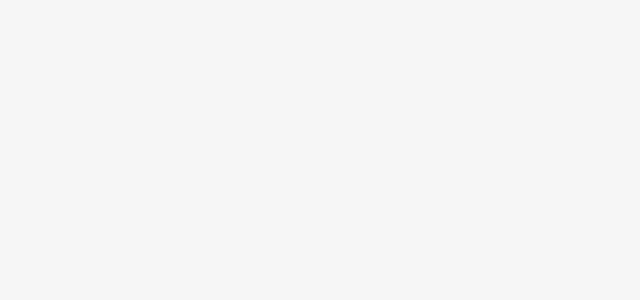
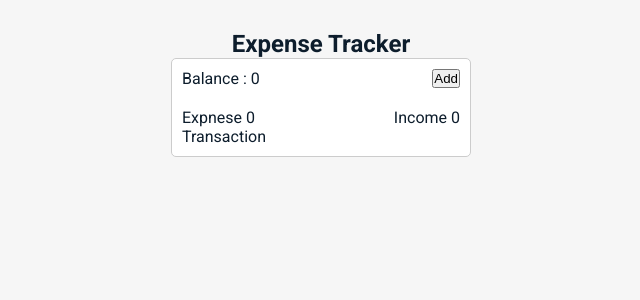
Before and after one commit to HesamMarshal/expense-tracker, a React (Create React App) app: page / in a window 1280 px wide. Shown: the top 300 px of the page, without its empty margins (319-959 px from the left). Built offline with nearby package versions, Linux system fonts and the light colour scheme.

Commit message:
add templates of project

```diff
--- a/src/App.css
+++ b/src/App.css
@@ -12,3 +12,26 @@
   padding-top: 30px;
   font-family: 'Roboto', sans-serif;
 }
+
+.container {
+  display: flex;
+  flex-direction: column;
+  width: 300px;
+  background-color: #fff;
+  padding: 10px;
+  border: 1px solid #ccc;
+  border-radius: 5px;
+}
+
+.topSection {
+  display: flex;
+  justify-content: space-between;
+  align-items: center;
+  margin-bottom: 20px;
+}
+
+.resultSection {
+  display: flex;
+  justify-content: space-between;
+  align-items: center;
+}
--- a/src/App.js
+++ b/src/App.js
@@ -1,7 +1,15 @@
 import "./App.css";
+import ExpenseApp from "./components/ExpenseApp";
 
 function App() {
-  return <div className="App"></div>;
+  return (
+    <div className="App">
+      <header>
+        <h2>Expense Tracker</h2>
+      </header>
+      <ExpenseApp />
+    </div>
+  );
 }
 
 export default App;
--- /dev/null
+++ b/src/components/ExpenseApp.js
@@ -0,0 +1,23 @@
+import { useState } from "react";
+import TransactionComponent from "./TransactionComponent";
+
+const ExpenseApp = () => {
+  const [expense, setExpense] = useState(0);
+  const [income, setIncome] = useState(0);
+  const [transactions, setTransactions] = useState([]);
+  return (
+    <section className="container">
+      <div className="topSection">
+        <p>Balance : {income - expense}</p>
+        <button>Add</button>
+      </div>
+      <div className="resultSection">
+        <div> Expnese {expense}</div>
+        <div> Income {income}</div>
+      </div>
+      <TransactionComponent transactions={transactions} />
+    </section>
+  );
+};
+
+export default ExpenseApp;
--- /dev/null
+++ b/src/components/TransactionComponent.js
@@ -0,0 +1,5 @@
+const TransactionComponent = ({ transactions }) => {
+  return <div>Transaction</div>;
+};
+
+export default TransactionComponent;
```
